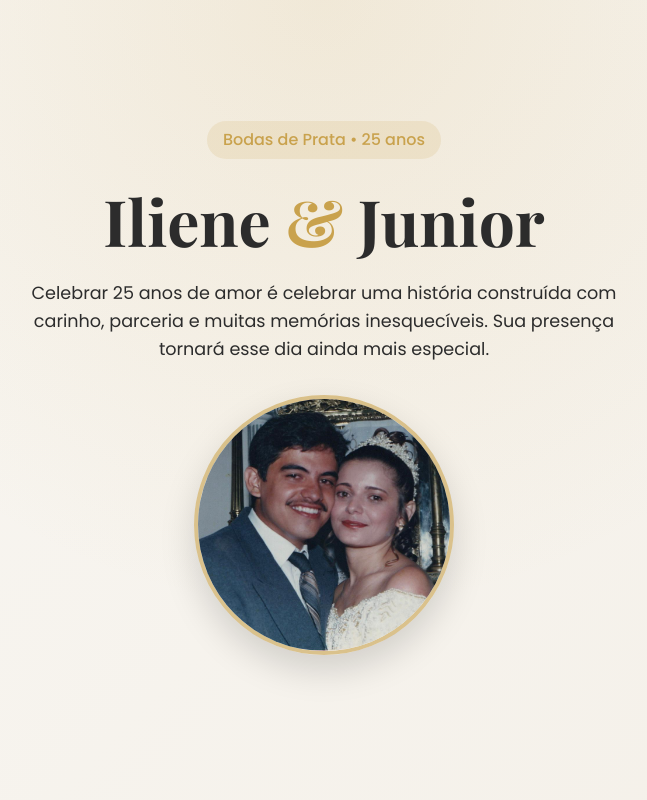
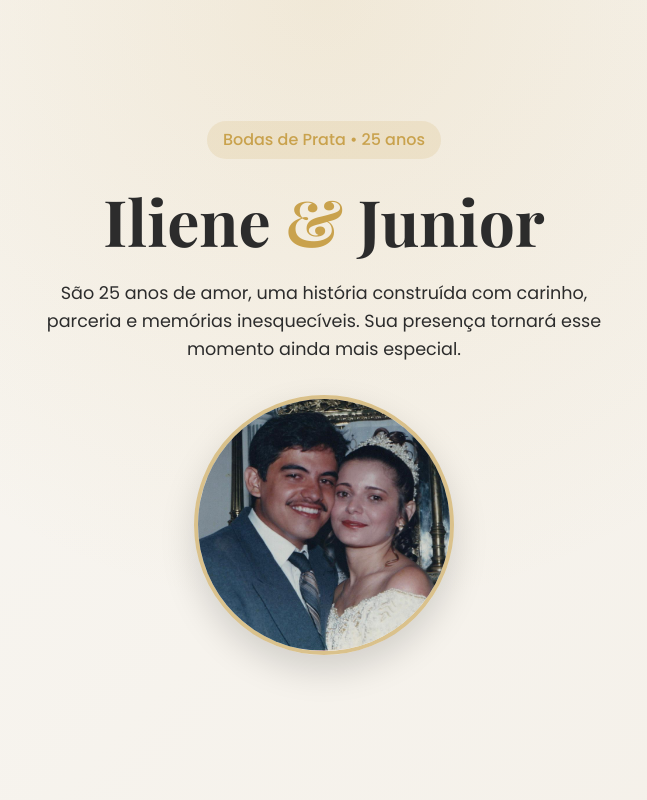
Before and after one commit to MatheuzinDev/Casamento-Iliene-e-Junior, a plain HTML site: page index.html in a window 1280 px wide. Shown: the top 800 px of the page, without its empty margins (316-963 px from the left). Drawn offline with nearby package versions, Linux system fonts and the light colour scheme.

Commit message:
refactor: improve wording in hero section for clarity

```diff
--- a/index.html
+++ b/index.html
@@ -200,9 +200,7 @@
       <div class="badge">Bodas de Prata • 25 anos</div>
       <h1>Iliene <span>&</span> Junior</h1>
       <p>
-        Celebrar 25 anos de amor é celebrar uma história construída com carinho,
-        parceria e muitas memórias inesquecíveis. Sua presença tornará esse dia
-        ainda mais especial.
+        São 25 anos de amor, uma história construída com carinho, parceria e memórias inesquecíveis. Sua presença tornará esse momento ainda mais especial.
       </p>
 
       <div class="image-wrapper">
```
